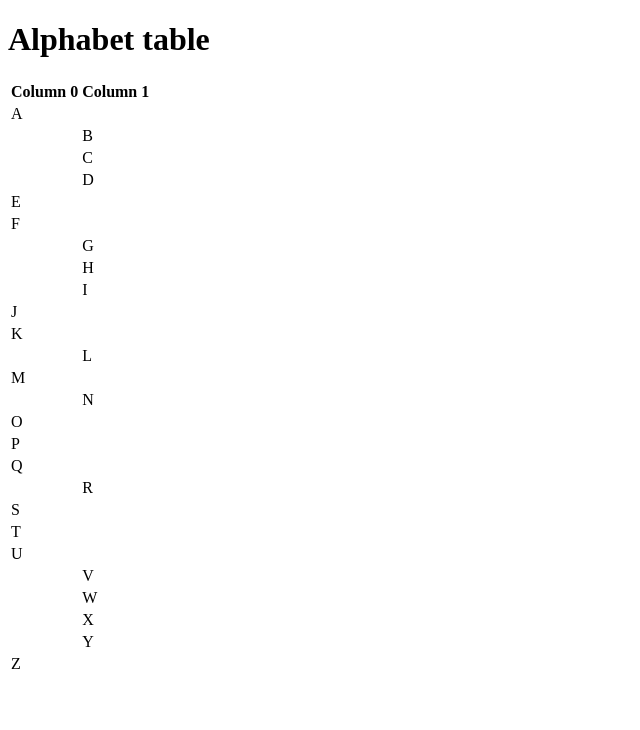
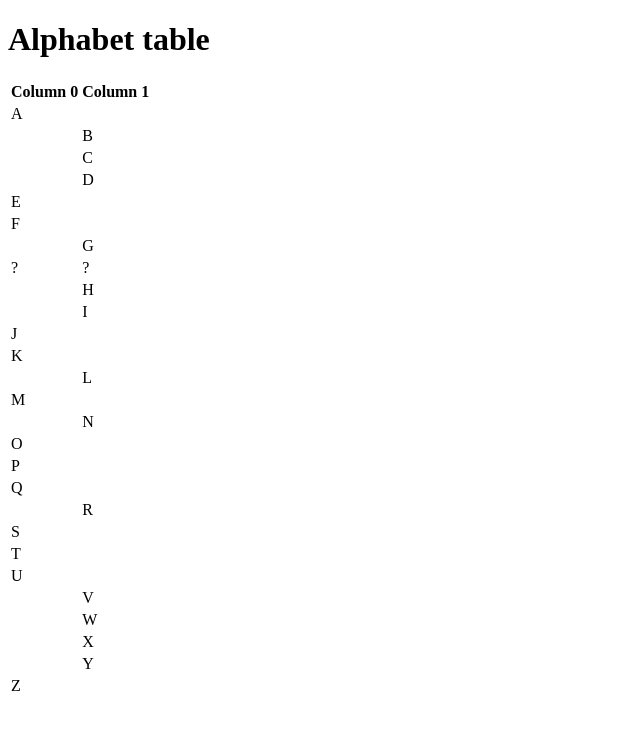
Before and after one commit to comp426-2022-spring/a00-37ericle, a website: page index.html in a window 1280 px wide. Shown: the whole page, without its empty margins (0-640 px from the left). Drawn offline with Linux system fonts and the light colour scheme.

Commit message:
edit index.html

```diff
--- a/index.html
+++ b/index.html
@@ -42,6 +42,10 @@
                     <tr>
                         <td></td>
                         <td>G</td>
+                    </tr>
+                    <tr>
+                        <td>?</td>
+                        <td>?</td>
                     </tr>
                     <tr>
                         <td></td>
```
